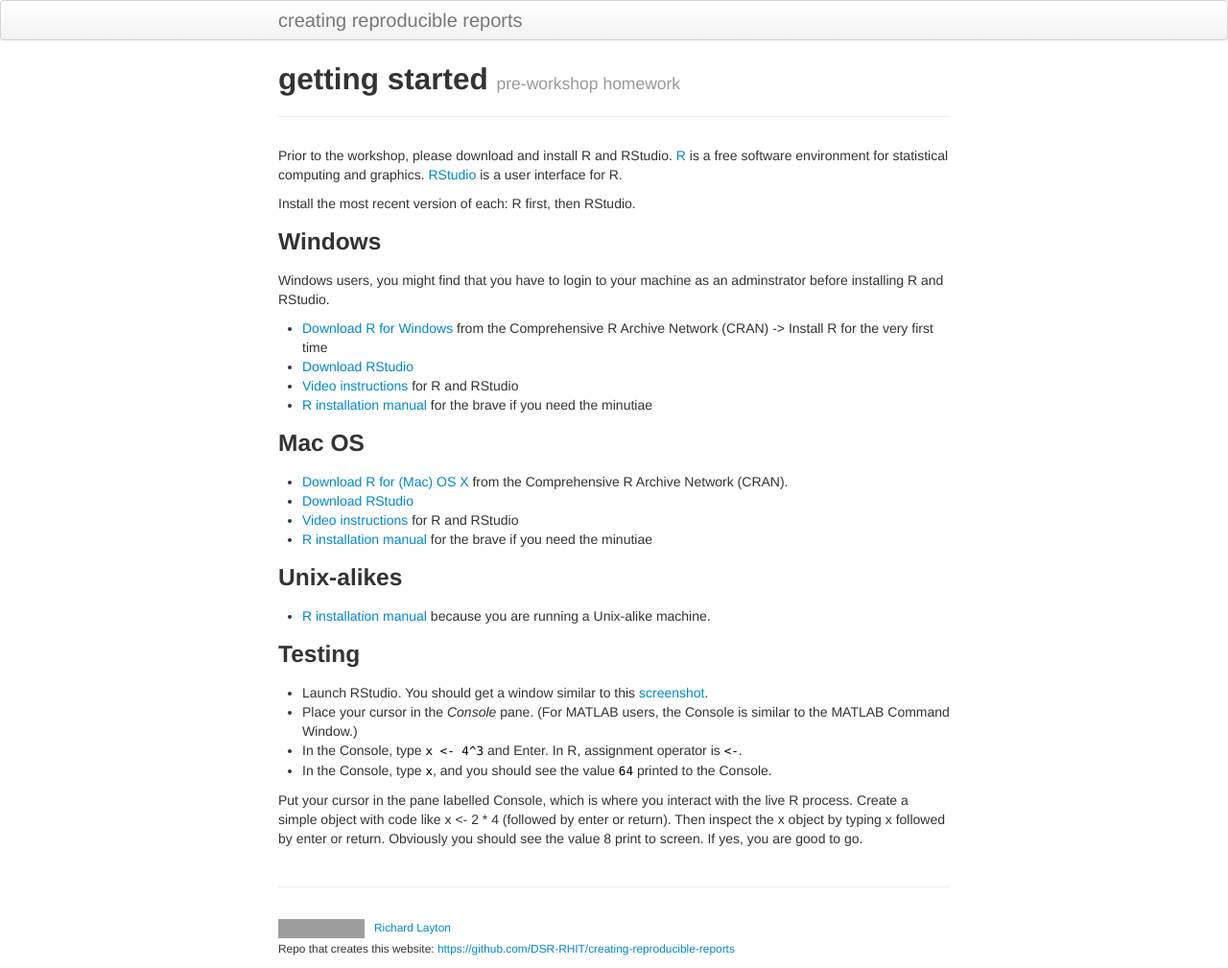
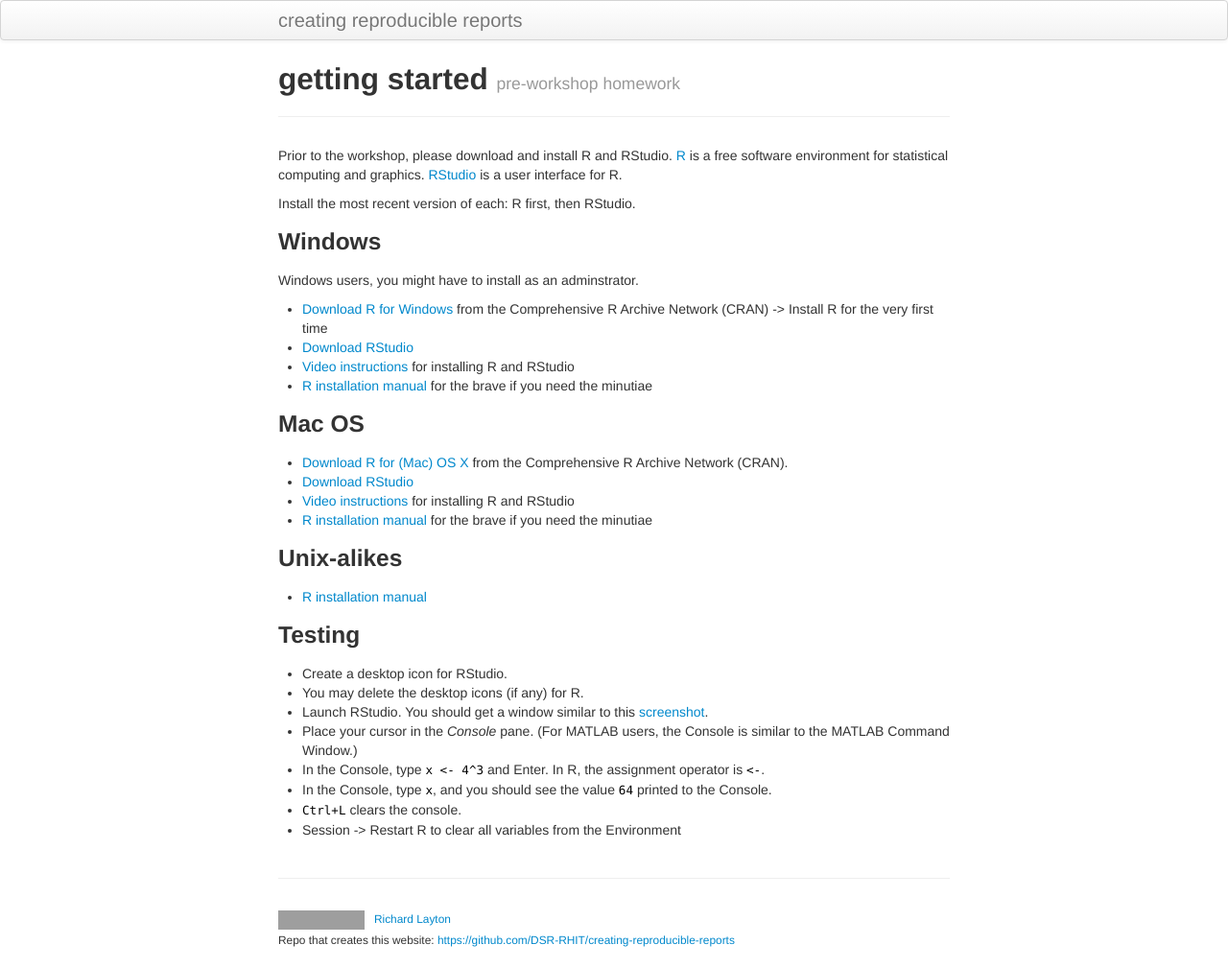
Before and after one commit to DSR-RHIT/creating-reproducible-reports, a Jekyll site: the page built from pages/01-pre-workshop-hw.md, in a window 1280 px wide. Shown: the whole page at 96% size. Built offline with Jekyll 4.4.1, drawn with Linux system fonts in a browser that asks for light colours; grey boxes are pictures that could not be loaded.

Commit message:
update install instructions

```diff
--- a/pages/01-pre-workshop-hw.md
+++ b/pages/01-pre-workshop-hw.md
@@ -10,11 +10,11 @@ Install the most recent version of each: R first, then RStudio.
 
 ### Windows
 
-Windows users, you might find that you have to login to your machine as an adminstrator before installing R and RStudio.
+Windows users, you might have to install as an adminstrator.
 
 - [Download R for Windows](https://cran.r-project.org/) from the Comprehensive R Archive Network (CRAN) -> Install R for the very first time
 - [Download RStudio](http://www.rstudio.com/products/rstudio/download/)
-- [Video instructions](https://www.youtube.com/watch?v=eD07NznguA4) for R and RStudio
+- [Video instructions](https://www.youtube.com/watch?v=eD07NznguA4) for installing R and RStudio
 - [R installation manual](https://cran.r-project.org/doc/manuals/r-release/R-admin.html#Installing-R-under-Windows) for the brave if you need the minutiae
 
 
@@ -22,26 +22,28 @@ Windows users, you might find that you have to login to your machine as an admin
 
 - [Download R for (Mac) OS X](https://cran.r-project.org/) from the Comprehensive R Archive Network (CRAN).
 - [Download RStudio](http://www.rstudio.com/products/rstudio/download/)
-- [Video instructions](https://www.youtube.com/watch?v=Ywj6yNfc5nM) for R and RStudio
+- [Video instructions](https://www.youtube.com/watch?v=Ywj6yNfc5nM) for installing R and RStudio
 - [R installation manual](https://cran.r-project.org/doc/manuals/r-release/R-admin.html#Installing-R-under-OS-X) for the brave if you need the minutiae
 
 
 ### Unix-alikes
 
-- [R installation manual](https://cran.r-project.org/doc/manuals/r-release/R-admin.html#Installing-R-under-Unix_002dalikes) because you are running a Unix-alike machine.
+- [R installation manual](https://cran.r-project.org/doc/manuals/r-release/R-admin.html#Installing-R-under-Unix_002dalikes)
 
 ### Testing
 
+- Create a desktop icon for RStudio.
+- You may delete the desktop icons (if any) for R.
 - Launch RStudio. You should get a window similar to this [screenshot](http://www.rstudio.com/products/rstudio/).
 - Place your cursor in the *Console* pane. (For MATLAB users, the Console is similar to the MATLAB Command Window.)
-- In the Console, type `x <- 4^3` and Enter. In R, assignment operator is `<-`.
+- In the Console, type `x <- 4^3` and Enter. In R, the assignment operator is `<-`.
 - In the Console, type `x`, and you should see the value  `64` printed to the Console.
+- `Ctrl+L` clears the console.
+- Session -> Restart R to clear all variables from the Environment
 
 
 
 
-
-Put your cursor in the pane labelled Console, which is where you interact with the live R process. Create a simple object with code like x <- 2 * 4 (followed by enter or return). Then inspect the x object by typing x followed by enter or return. Obviously you should see the value 8 print to screen. If yes, you are good to go.
 
 
 
```
